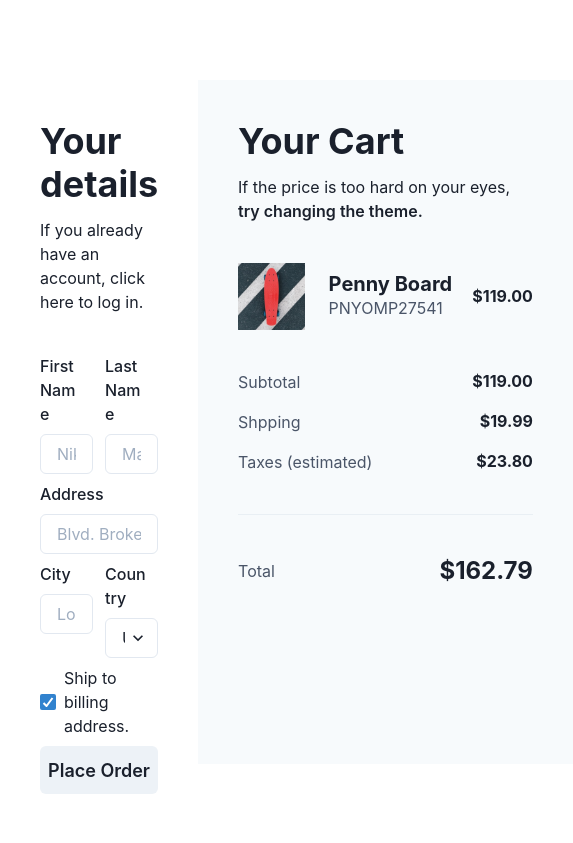
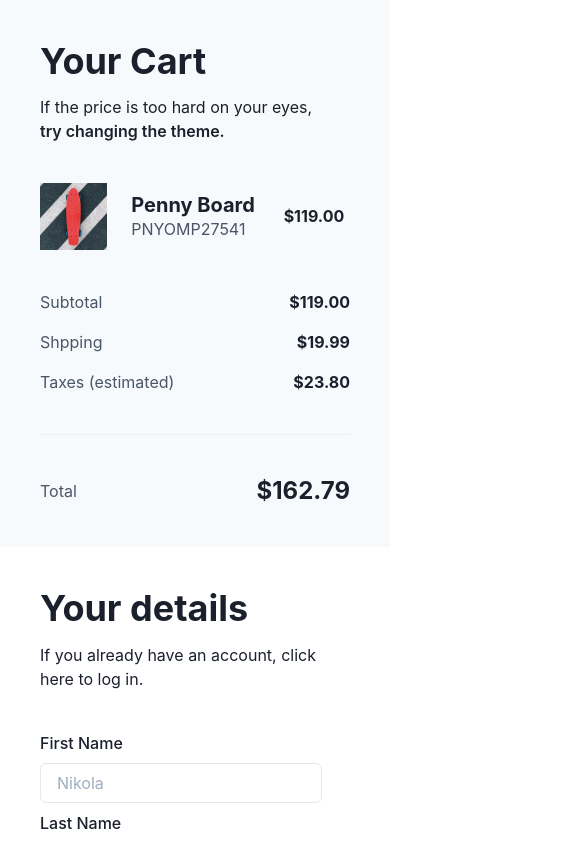
Before and after one commit to NikolaMaroski/chakra-ui-demo, a Next.js app: page / in a window 390 px wide. Shown: the top 843 px of the page, 573 px wide, since content can reach past the window. Built offline with nearby package versions, Linux system fonts and the light colour scheme.

Commit message:
Implement Responsive Design in Chakra UI

```diff
--- a/pages/index.tsx
+++ b/pages/index.tsx
@@ -5,7 +5,10 @@
 
 const IndexPage = () =>
     <Container maxW="container.xl" p={0}>
-        <Flex h="100vh" py={20}>
+        <Flex
+            h={{base: 'auto', md: '100vh'}}
+            py={[0, 10, 20]}
+            direction={{base: 'column-reverse', md: 'row'}}>
            <Details />
            <Cart />
         </Flex>
--- a/src/sections/details.tsx
+++ b/src/sections/details.tsx
@@ -1,7 +1,21 @@
-import {Checkbox, Button, FormControl, FormLabel, Input, VStack, Heading, Text, SimpleGrid, GridItem, Select} from "@chakra-ui/react";
+import {
+    Checkbox,
+    useBreakpointValue,
+    Button,
+    FormControl,
+    FormLabel,
+    Input,
+    VStack,
+    Heading,
+    Text,
+    SimpleGrid,
+    GridItem,
+    Select
+} from "@chakra-ui/react";
 import React from "react";
 
 const Details = () => {
+    const colSpan = useBreakpointValue({base: 2, md:1});
     return (
         <VStack
             w="full"
@@ -15,13 +29,13 @@
                 <Text>If you already have an account, click here to log in.</Text>
             </VStack>
             <SimpleGrid columns={2} columnGap={3} rowGap={2}>
-                <GridItem colSpan={1}>
+                <GridItem colSpan={colSpan}>
                     <FormControl>
                         <FormLabel>First Name</FormLabel>
                         <Input placeholder="Nikola"/>
                     </FormControl>
                 </GridItem>
-                <GridItem colSpan={1}>
+                <GridItem colSpan={colSpan}>
                     <FormControl>
                         <FormLabel>Last Name</FormLabel>
                         <Input placeholder="Maroski"/>
@@ -33,13 +47,13 @@
                         <Input placeholder="Blvd. Broken Dreams 21"/>
                     </FormControl>
                 </GridItem>
-                <GridItem colSpan={1}>
+                <GridItem colSpan={colSpan}>
                     <FormControl>
                         <FormLabel>City</FormLabel>
                         <Input placeholder="Los Angeles"/>
                     </FormControl>
                 </GridItem>
-                <GridItem colSpan={1}>
+                <GridItem colSpan={colSpan}>
                     <FormControl>
                         <FormLabel>Country</FormLabel>
                         <Select>
```
